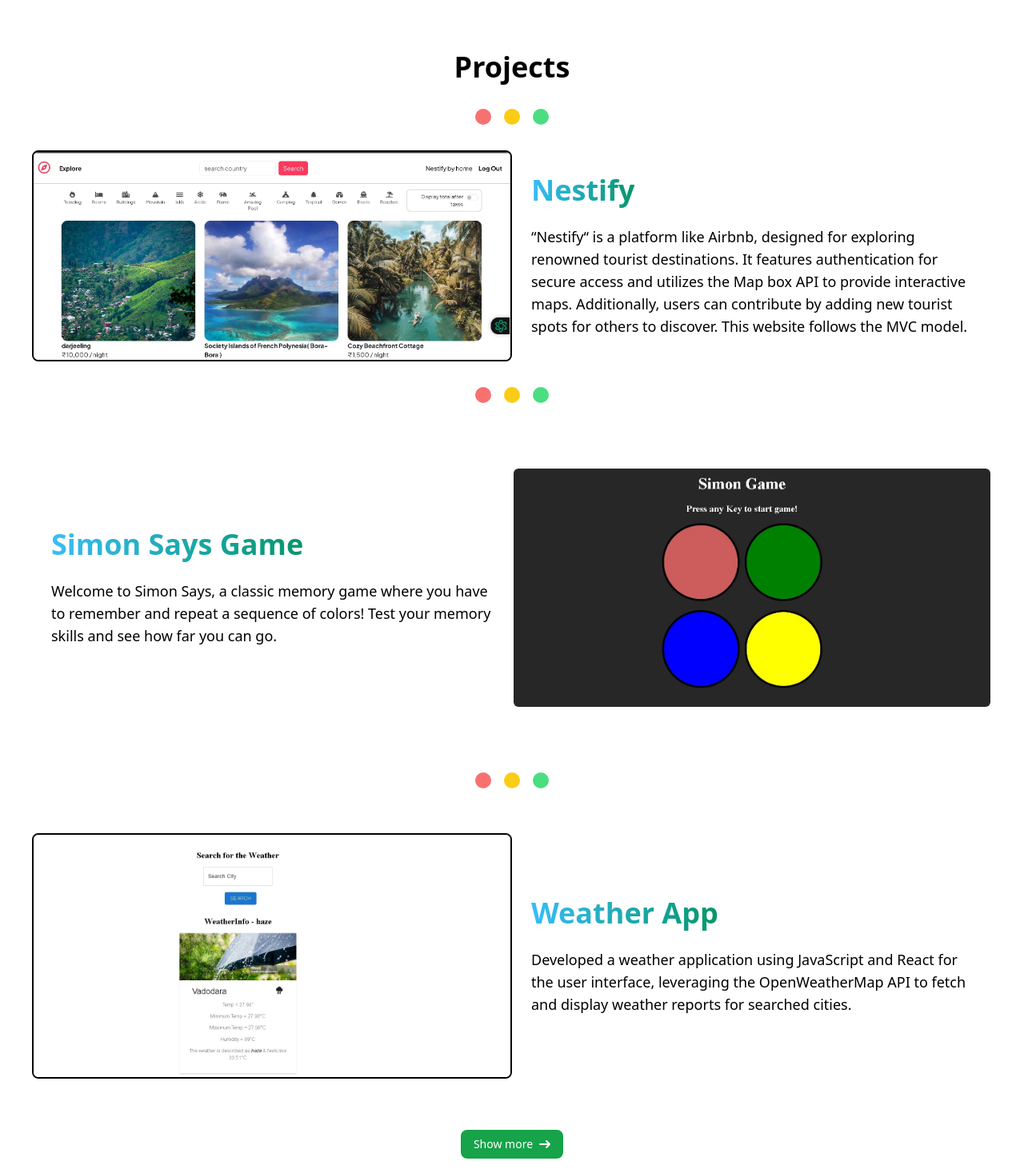
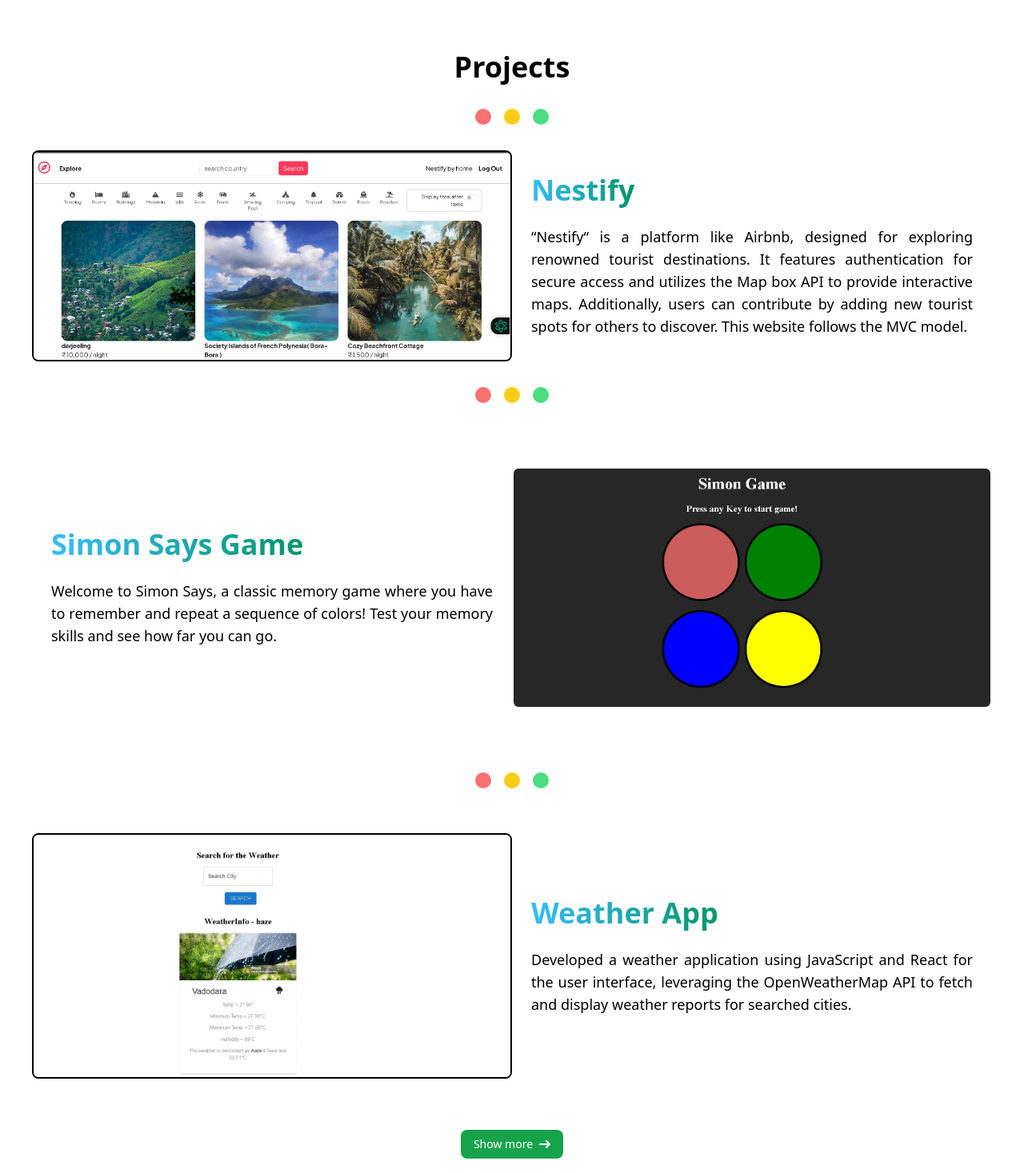
Before and after one commit to Shakshi94/portfolio, a React (Vite) app: page / in a window 1280 px wide. Shown: the part 2216-3683 px from the top of the page at 80% size. Built offline with nearby package versions, Linux system fonts and the light colour scheme.

Commit message:
change in internship.jsx & Projects.jsx component

```diff
--- a/src/components/Projects.jsx
+++ b/src/components/Projects.jsx
@@ -37,7 +37,7 @@
               <h1 className="mb-4 text-2xl font-extrabold text-gray-900 dark:text-white md:text-4xl lg:text-4xl">
                 <span className="text-transparent bg-clip-text bg-gradient-to-r to-emerald-600 from-sky-400">Nestify</span>
               </h1>
-              <p className="text-base md:text-lg font-normal text-black dark:text-gray-400">
+              <p className="text-base md:text-lg font-normal text-black dark:text-gray-400 text-justify">
                 &ldquo;Nestify&ldquo; is a platform like Airbnb, designed for exploring renowned tourist destinations. It features authentication for secure access and utilizes the Map box API to provide interactive maps. Additionally, users can contribute by adding new tourist spots for others to discover. This website follows the MVC model.
               </p>
             </div>
@@ -61,7 +61,7 @@
               <h1 className="mb-4 text-2xl font-extrabold text-gray-900 dark:text-white md:text-4xl lg:text-4xl">
                 <span className="text-transparent bg-clip-text bg-gradient-to-r to-emerald-600 from-sky-400">Simon Says Game</span>
               </h1>
-              <p className="text-base md:text-lg font-normal text-black dark:text-gray-400">
+              <p className="text-base md:text-lg font-normal text-black dark:text-gray-400  text-justify">
                 Welcome to Simon Says, a classic memory game where you have to remember and repeat a sequence of colors! Test your memory skills and see how far you can go.
               </p>
             </div>
@@ -99,7 +99,7 @@
               <h1 className="mb-4 text-2xl md:text-3xl lg:text-4xl font-extrabold text-gray-900 dark:text-white">
                 <span className="text-transparent bg-clip-text bg-gradient-to-r to-emerald-600 from-sky-400">Weather App</span>
               </h1>
-              <p className="text-base md:text-lg font-normal text-black dark:text-gray-400">
+              <p className="text-base md:text-lg font-normal text-black dark:text-gray-400  text-justify">
                 Developed a weather application using JavaScript and React for the user interface, leveraging the OpenWeatherMap API to fetch and display weather reports for searched cities.
               </p>
             </div>
--- a/src/components/internship.jsx
+++ b/src/components/internship.jsx
@@ -7,7 +7,7 @@
                 <div className="text-4xl font-bold">Internship</div>
             </div>
 
-            <div className='flex align-items-center justify-center'>
+            <div className='flex items-center justify-center'>
              <Card sx={{ maxWidth: 345, margin: "20px auto", backgroundColor: '#181818',color:'white',
               "&:hover": {
                 transform: "scale(1.05)",
```
